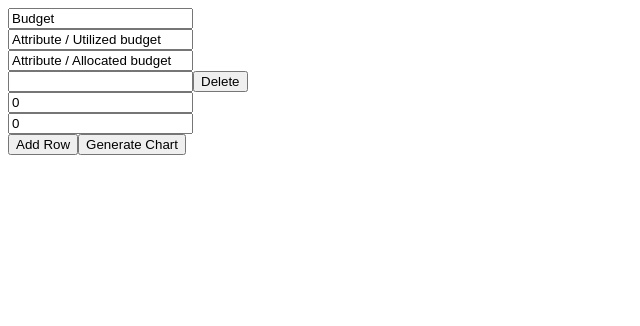
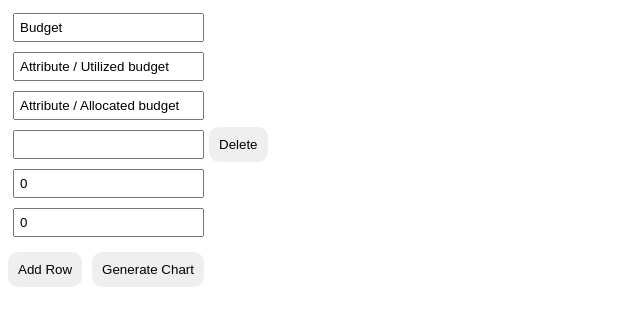
Before and after one commit to Zayan-dev/graphs, a React (Vite) app: page /setsample6 in a window 1280 px wide. Shown: the top 326 px of the page, without its empty margins (0-640 px from the left). Built offline with nearby package versions, Linux system fonts and the light colour scheme.

Commit message:
user-Input chart and CSS added

```diff
--- a/src/App.jsx
+++ b/src/App.jsx
@@ -1,21 +1,25 @@
-import Barchart from "./components/Barchart"
 import Mainmenu from "./components/Mainmenu"
 import SetBarChart from "./components/SetBarChart"
+import Piechart from "./components/Piechart";
+import SetSample6 from "./components/SetSample6";
 
 import {
   BrowserRouter,
   Routes,
   Route,
 } from "react-router-dom";
-import SetSample6 from "./components/SetSample6";
+import SetPieChart from "./components/SetPieChart";
 function App() {
 
   return (
+
     <BrowserRouter>
       <Routes>
         <Route exact path="/" element={<Mainmenu key="/"></Mainmenu>}></Route>
         <Route exact path="/setbarchart" element={<SetBarChart key="/setbarchart" category="setbarchart"></SetBarChart>}></Route>
         <Route exact path="/setsample6" element={<SetSample6 key="/setsample6" category="setsample6"></SetSample6>}></Route>
+        <Route exact path="/setpiechart" element={<SetPieChart key="/setpiechart" category="setpiechart"></SetPieChart>}></Route>
+
 
         {/* <Route exact path="/generatebarchart" element={<Barchart key="/generatebarchart" category="generatebarchart"></Barchart>}></Route> */}
 
--- a/src/components/Mainmenu.jsx
+++ b/src/components/Mainmenu.jsx
@@ -10,7 +10,7 @@ const Mainmenu = () => {
             </div>
             <Link id='mainmenu-btn' to="/setbarchart" >Bar Chart</Link>
             <Link id='mainmenu-btn' to="/setsample6">Budget Tracking</Link>
-            <button>Stacked Bar Chart</button>
+            <Link id='mainmenu-btn' to="/setpiechart">Pie Chart</Link>
         </Link>
     )
 }
--- a/src/components/Piechart.jsx
+++ b/src/components/Piechart.jsx
@@ -1,7 +1,9 @@
-import React, { useEffect } from 'react';
+import React, { useEffect, useState } from 'react';
 import * as echarts from 'echarts';
 
 const Piechart = () => {
+  const [data,setData]=useState([{value:12,name:"zayan"}]);
+
   useEffect(() => {
     // Initialize chart when component mounts
     const chartDom = document.getElementById('piechart');
--- /dev/null
+++ b/src/components/SetPieChart.jsx
@@ -0,0 +1,33 @@
+import React, { useState } from 'react'
+
+const SetPieChart = () => {
+    const [compCount, setCompCount] = useState(0);
+    const [array, setArray] = useState([]);
+
+    const handleCount = (e) => {
+        e.preventDefault();
+        setCompCount(Number(e.target.value));
+    }
+    const handleChart = () => {
+        let str = "Comp-";
+        const newArray = [];
+        for (let i = 0; i < compCount; i++) {
+            newArray.push(`${str}${i + 1}`);
+        }
+        setArray(newArray);
+        console.log(array);
+        // setArr(newArray);
+        // Initialize component criticalities with default values
+        // setComponentCriticalities(newArray.map(() => ""));
+        // setShowChart(false); // Reset to hide the chart when the components change
+    }
+    return (
+        <div> <p>Enter Total No of Components</p>
+            <input type='number' placeholder='Enter No of Components' value={compCount} onChange={handleCount} style={{ padding: '10px' }} />
+            <button id='ok-btn' onClick={handleChart}><i className="fa-regular fa-circle-check fa-2xl"></i></button>
+            {arr}
+        </div>
+    )
+}
+
+export default SetPieChart
--- a/src/components/SetSample6.jsx
+++ b/src/components/SetSample6.jsx
@@ -37,16 +37,17 @@ const SetSample6 = ({ onSubmit }) => {
                 type="text"
                 value={cell}
                 onChange={(e) => handleInputChange(rowIndex, columnIndex, e.target.value)}
+                style={{padding:'5px',margin:'5px', outline:'none'}}
               />
               {rowIndex !== 0 && columnIndex === 0 && (
-                <button onClick={() => handleDeleteRow(rowIndex)}>Delete</button>
+                <button style={{border:'none',padding:'10px',borderRadius:'10px',cursor:'pointer'}} onClick={() => handleDeleteRow(rowIndex)}>Delete</button>
               )}
             </div>
           ))}
         </div>
       ))}
-      <button onClick={handleAddRow}>Add Row</button>
-      <button onClick={handleSubmit}>Generate Chart</button>
+      <button style={{border:'none',padding:'10px',borderRadius:'10px', cursor:'pointer'}} onClick={handleAddRow}>Add Row</button>
+      <button style={{border:'none',padding:'10px',borderRadius:'10px',margin:'10px',cursor:'pointer'}} onClick={handleSubmit}>Generate Chart</button>
     </div>
   );
 };
```
